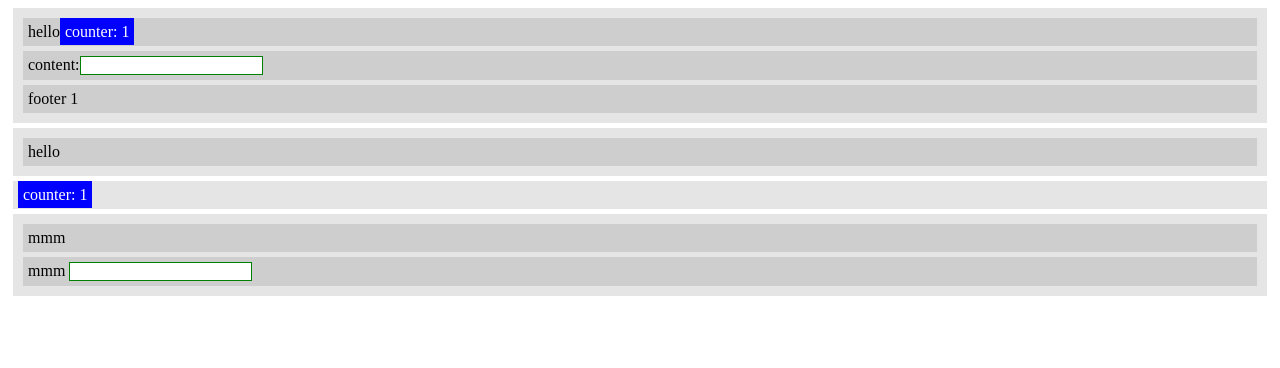
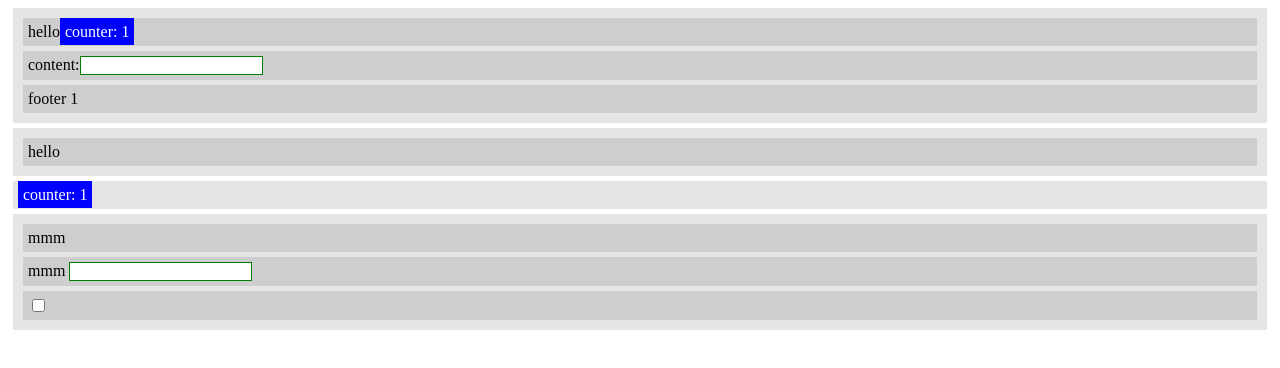
Before and after one commit to bstst/zaibas, a website: page index.html in a window 1280 px wide. Drawn offline with Linux system fonts and the light colour scheme.

Commit message:
more tests

```diff
--- a/index.html
+++ b/index.html
@@ -91,6 +91,7 @@
     var app4 = [
       (props, store) => z.createEl('div', {}, (state) => `mmm ${state.input}`),
       (props, store) => z.createEl('div', {}, (state) => [`mmm ${state.input}`, input]),
+      (props, store) => z.createEl('div', {}, (state) => [z.createEl('input', { type: 'checkbox' })]),
     ];
 
     var store = z.makeStore({ count: 1, input: '' });
```
